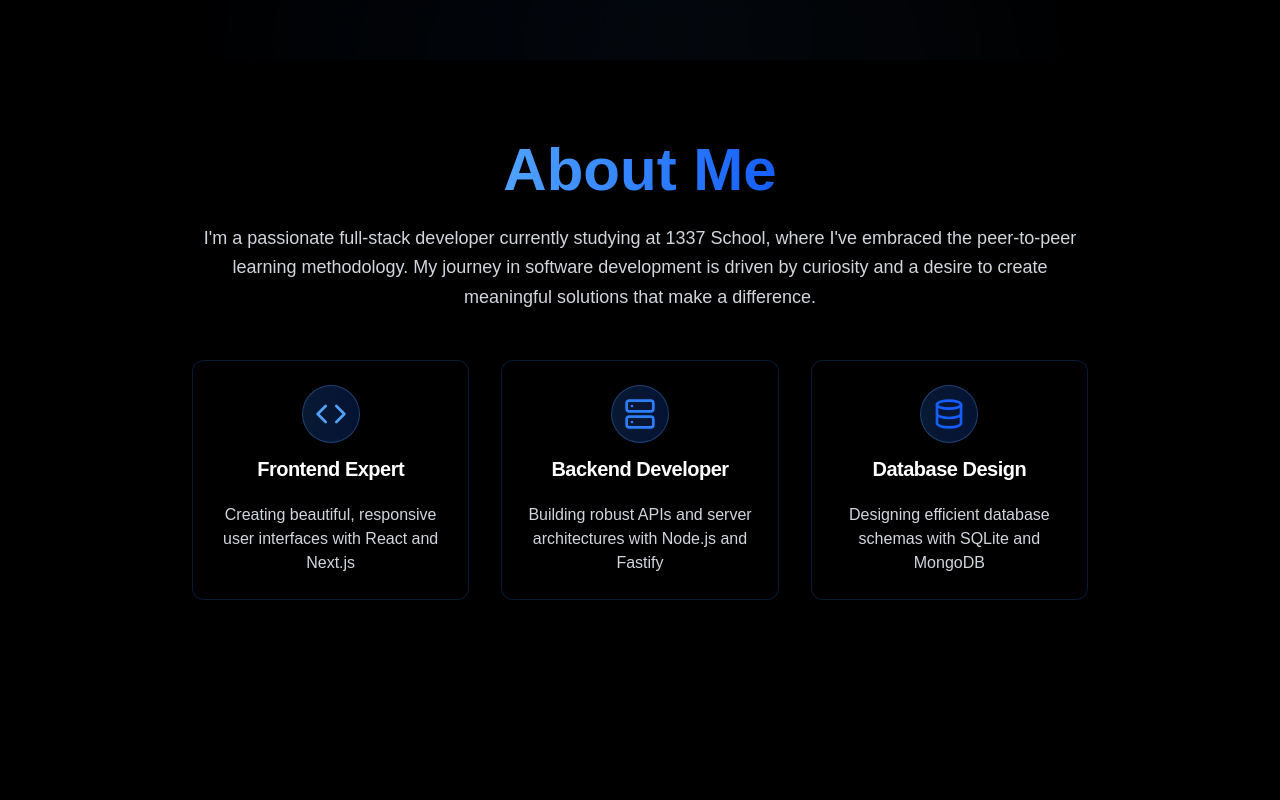
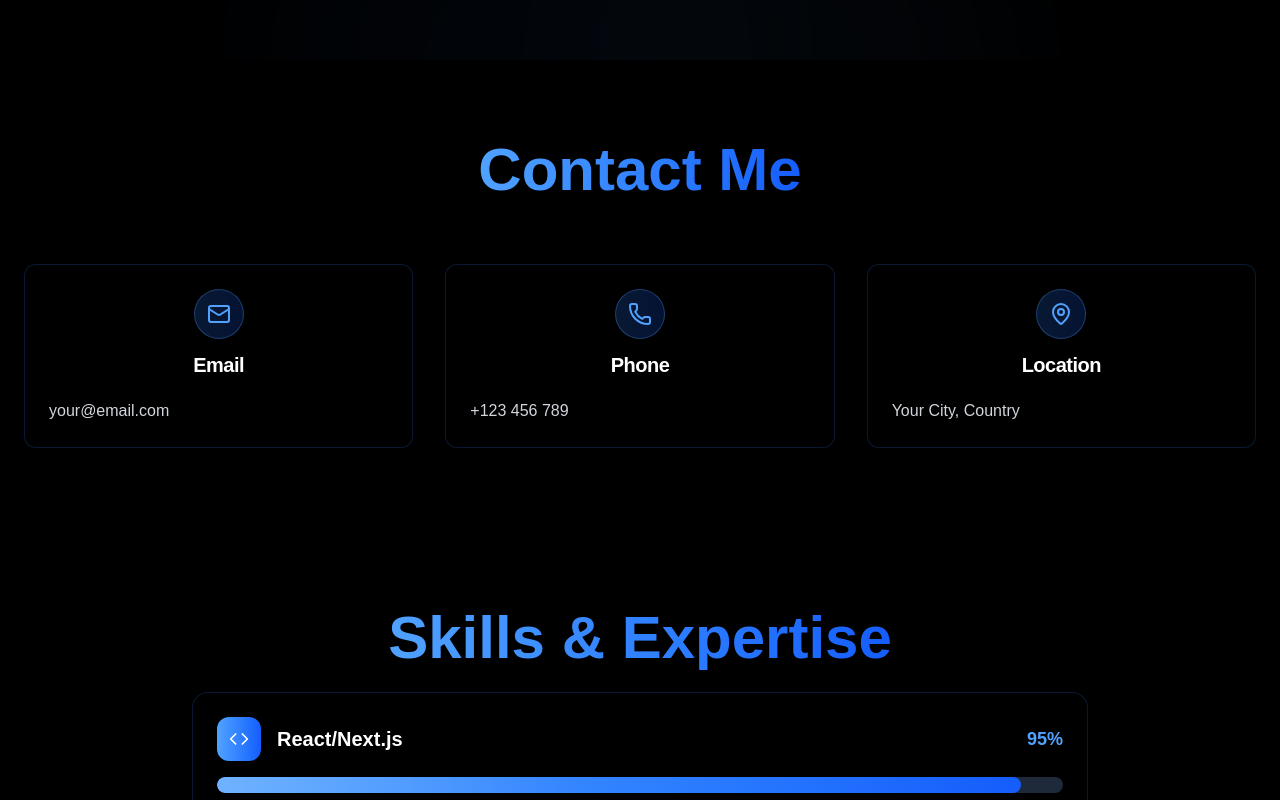
Before and after one commit to ahmedghounami/improved_portfolio, a Next.js app: page / in a window 1280 px wide. Shown: the part 740-1540 px from the top of the page. Built offline with nearby package versions, Linux system fonts and the light colour scheme.

Commit message:
Update AboutSection.tsx

```diff
--- a/components/AboutSection.tsx
+++ b/components/AboutSection.tsx
@@ -1,33 +1,33 @@
 "use client"
 
 import { motion } from "framer-motion"
-import { Code, Server, Database } from "lucide-react"
+import { Mail, Phone, MapPin } from "lucide-react"
 import { Card, CardHeader, CardTitle, CardContent } from "./ui/card"
 
-export default function AboutSection() {
-    const features = [
+export default function ContactSection() {
+    const contacts = [
         {
-            icon: <Code className="w-8 h-8 text-blue-400" />,
-            title: "Frontend Expert",
-            description: "Creating beautiful, responsive user interfaces with React and Next.js",
-            delay: 0.1,
+            icon: <Mail className="w-6 h-6 text-blue-400" />,
+            title: "Email",
+            value: "your@email.com",
+            link: "mailto:your@email.com"
         },
         {
-            icon: <Server className="w-8 h-8 text-blue-500" />,
-            title: "Backend Developer",
-            description: "Building robust APIs and server architectures with Node.js and Fastify",
-            delay: 0.2,
+            icon: <Phone className="w-6 h-6 text-blue-400" />,
+            title: "Phone",
+            value: "+123 456 789",
+            link: "tel:+123456789"
         },
         {
-            icon: <Database className="w-8 h-8 text-blue-600" />,
-            title: "Database Design",
-            description: "Designing efficient database schemas with SQLite and MongoDB",
-            delay: 0.3,
-        },
+            icon: <MapPin className="w-6 h-6 text-blue-400" />,
+            title: "Location",
+            value: "Your City, Country",
+            link: "https://maps.google.com"
+        }
     ]
 
     return (
-        <section id="about" className="py-20 relative">
+        <section id="contact" className="py-20 relative">
             <div className="container mx-auto px-6">
                 <motion.div
                     initial={{ opacity: 0, y: 50 }}
@@ -44,57 +44,46 @@ export default function AboutSection() {
                         className="text-4xl md:text-6xl font-bold mb-6"
                     >
                         <span className="bg-gradient-to-r from-blue-400 to-blue-600 bg-clip-text text-transparent">
-                            About Me
+                            Contact Me
                         </span>
                     </motion.h2>
-
-                    <div className="max-w-4xl mx-auto">
-                        <motion.p
-                            initial={{ opacity: 0, y: 30 }}
-                            whileInView={{ opacity: 1, y: 0 }}
-                            transition={{ duration: 0.8, delay: 0.2 }}
-                            viewport={{ once: true }}
-                            className="text-lg text-gray-300 mb-12 leading-relaxed"
-                        >
-                            I&apos;m a passionate full-stack developer currently studying at 1337 School, where I&apos;ve embraced the
-                            peer-to-peer learning methodology. My journey in software development is driven by curiosity and a desire
-                            to create meaningful solutions that make a difference.
-                        </motion.p>
+                </motion.div>
 
                 <div className="grid md:grid-cols-3 gap-8">
-                            {features.map((item) => (
+                    {contacts.map((item, index) => (
                         <motion.div
                             key={item.title}
-                                    initial={{ opacity: 0, y: 50 }}
+                            initial={{ opacity: 0, y: 20 }}
                             whileInView={{ opacity: 1, y: 0 }}
-                                    transition={{ duration: 0.6, delay: item.delay }}
+                            transition={{ delay: index * 0.1 }} // ✅ index now available
                             viewport={{ once: true }}
-                                    whileHover={{ y: -10, scale: 1.02 }}
-                                    className="group"
+                            whileHover={{ scale: 1.05, y: -5 }}
+                            whileTap={{ scale: 0.95 }}
                         >
                             <Card className="bg-black/50 border-blue-500/20 backdrop-blur-xl hover:border-blue-400/40 transition-all duration-300 h-full">
                                 <CardHeader className="text-center">
-                                            <motion.div
-                                                whileHover={{ rotate: 360, scale: 1.1 }}
-                                                transition={{ duration: 0.6 }}
-                                                className="mx-auto mb-4 p-3 bg-gradient-to-r from-blue-500/20 to-blue-600/20 rounded-full border border-blue-400/30"
-                                            >
+                                    <div className="mx-auto mb-4 p-3 bg-gradient-to-r from-blue-500/20 to-blue-600/20 rounded-full border border-blue-400/30">
                                         {item.icon}
-                                            </motion.div>
-                                            <CardTitle className="text-white text-xl group-hover:text-blue-400 transition-colors">
+                                    </div>
+                                    <CardTitle className="text-white text-xl">
                                         {item.title}
                                     </CardTitle>
                                 </CardHeader>
                                 <CardContent>
-                                            <p className="text-gray-300 text-center">{item.description}</p>
+                                    <a
+                                        href={item.link}
+                                        target="_blank"
+                                        rel="noopener noreferrer"
+                                        className="text-gray-300 hover:text-blue-400 transition-colors"
+                                    >
+                                        {item.value}
+                                    </a>
                                 </CardContent>
                             </Card>
                         </motion.div>
                     ))}
                 </div>
             </div>
-                </motion.div>
-            </div>
         </section>
     )
 }
```
Lines whose indentation alone changed are shown as unchanged.
